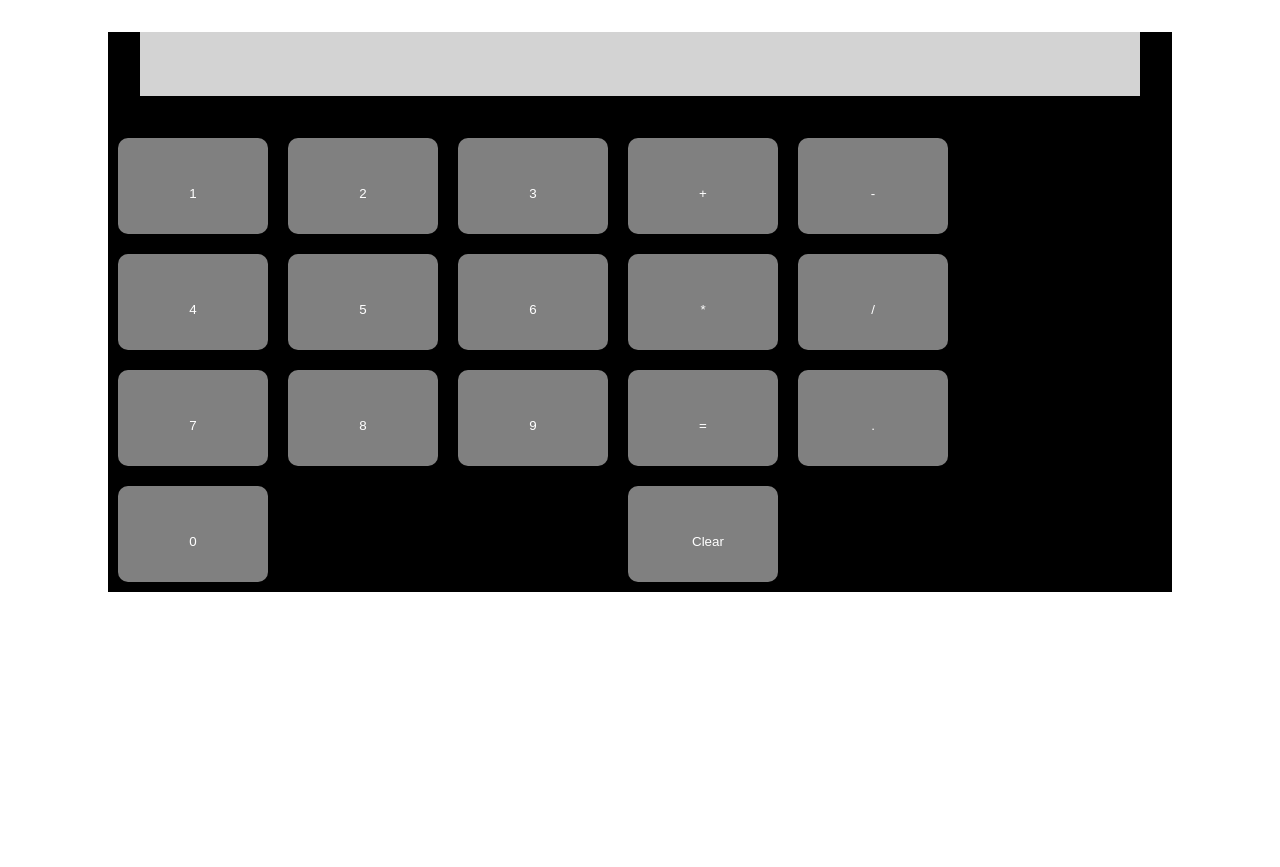
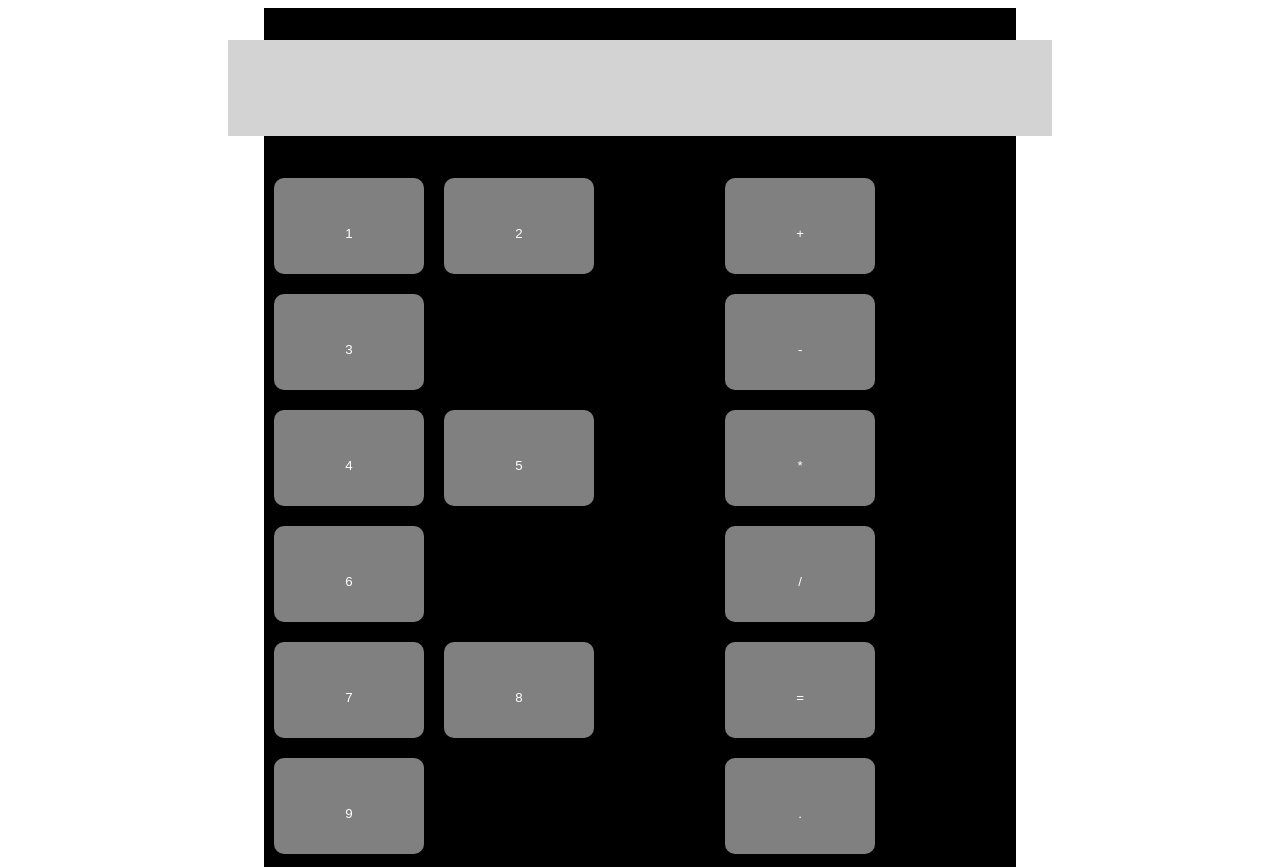
Before and after one commit to Blake-Peterson/Project-Calculator, a plain HTML site: page index.html in a window 1280 px wide. Shown: the top 867 px of the page. Before the commit the page ends 800 px from the top, so only its background shows below. Drawn offline with Linux system fonts and the light colour scheme.

Commit message:
update display when clicking on number buttons and clean up calculator

```diff
--- a/script.js
+++ b/script.js
@@ -2,6 +2,7 @@ let first_num;
 let operator;
 let second_num;
 const container = document.querySelector("#container");
+let display_value = "";
 
 function add(num1, num2){
     return num1+num2;
@@ -32,10 +33,17 @@ function operate(first_num,operation, second_num){
     return result;
 }
 
-function create_display(){
+function create_display(input){
     const display = document.createElement("div");
+    display.textContent=input;
     display.setAttribute("id","display");
     container.appendChild(display);
+}
+
+function update_display(input){
+    const display = document.getElementById('display');
+    display_value = display_value+input;
+    display.textContent = display_value;
 }
 
 function create_num_buttons(button_layout){
@@ -48,14 +56,15 @@ function create_num_buttons(button_layout){
             const buttons = document.createElement("button");
             number = (i*3)+j+1;
             buttons.textContent = number.toString();
+            buttons.addEventListener("click",()=>update_display(buttons.textContent));
             rows.appendChild(buttons);
         }
     }
     const zero_button = document.createElement("button");
     zero_button.textContent = "0";
+    zero_button.addEventListener("click",()=>update_display(zero_button.textContent));
     num_buttons_div.appendChild(zero_button);
     button_layout.appendChild(num_buttons_div);
-
 }
 
 function create_operator_buttons(parent_div){
@@ -93,9 +102,10 @@ function create_operator_buttons(parent_div){
     const clear_button = document.createElement("button");
     clear_button.textContent = "Clear";
     operater_div.appendChild(clear_button);
-
     parent_div.appendChild(operater_div);
 }
+
+
 
 function create_button_layout(){
     const button_layout = document.createElement("div");
--- a/styles.css
+++ b/styles.css
@@ -1,11 +1,18 @@
 #container {
-  margin-left: 100px;
-  margin-right: 100px;
+  margin-left: 256px;
+  margin-right: 256px;
+  display: flex;
+  flex-direction: column;
+  align-items: center;
   background-color: black;
 }
 
 #display {
   color: black;
+  display: flex;
+  justify-content: flex-end;
+  width: 760px;
+  height: 32px;
   padding: 32px;
   margin: 32px;
   background-color: lightgray;
```
